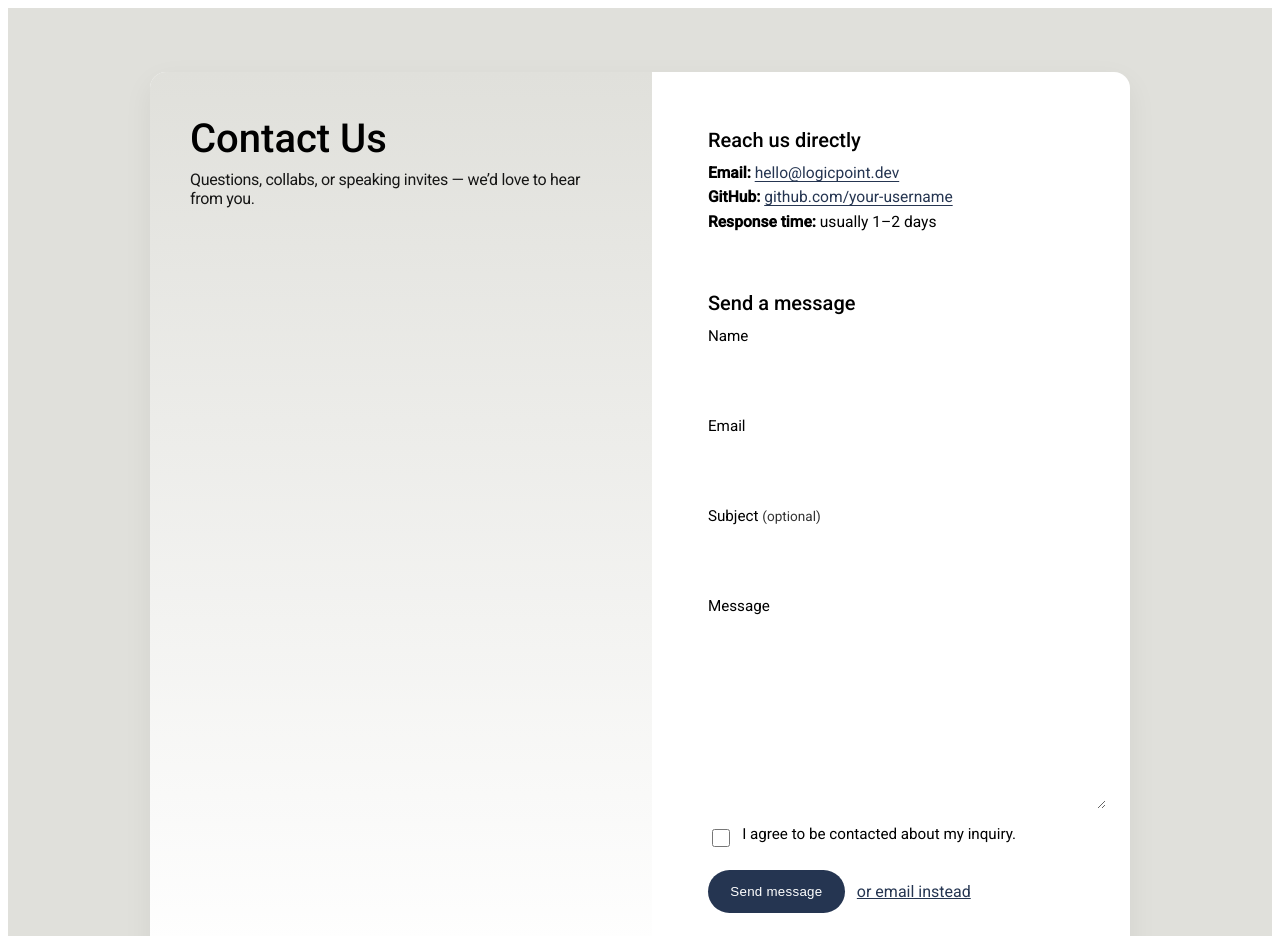
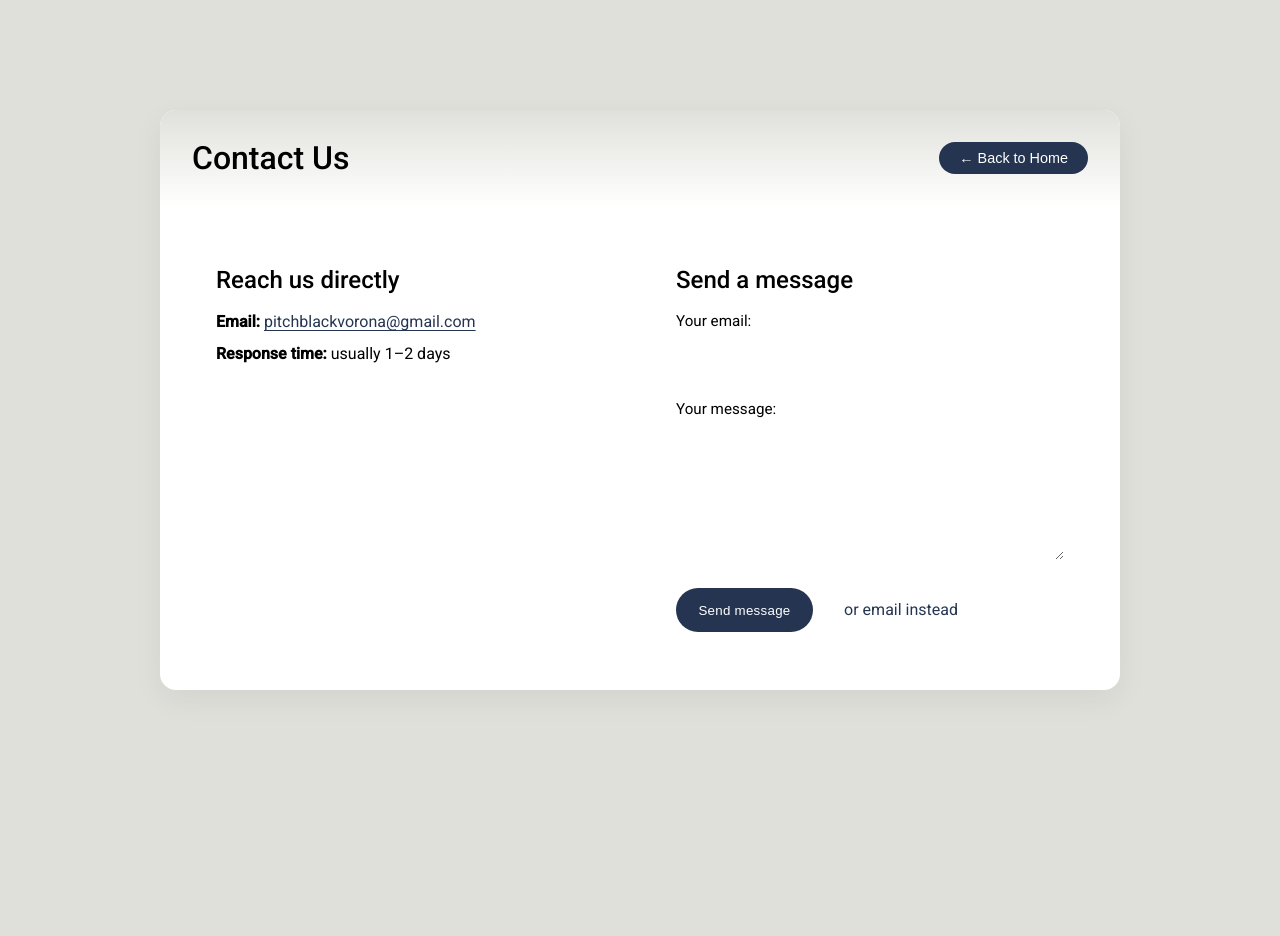
Before and after one commit to Vexachu/home, a website: page contact.html in a window 1280 px wide. Shown: the top 936 px of the page. After the commit the page ends 800 px from the top, so only its background shows below. Drawn offline with Linux system fonts and the light colour scheme.

Commit message:
Update contact.html

```diff
--- a/contact.html
+++ b/contact.html
@@ -5,259 +5,247 @@
   <meta name="viewport" content="width=device-width, initial-scale=1" />
   <title>Contact Us — LogicPoint</title>
 
-  <!-- Roboto (matches your Squarespace font) -->
   <link href="https://fonts.googleapis.com/css2?family=Roboto:wght@400;500&display=swap" rel="stylesheet">
-
-  <!-- Your main site stylesheet -->
-  <link rel="stylesheet" href="assets/site.css" />
+  <link rel="stylesheet" href="assets/style.css" />
 
   <style>
-    /* Contact page scoped styles (safe to keep inline or move to site.css) */
-    :root{
-      /* pulled from your SS variables */
-      --safeDarkAccent-hsl: 218.18,37.29%,23.14%;  /* deep blue */
-      --lightAccent-hsl:    60,7.46%,86.86%;       /* pale cream */
-      --black-hsl:          0,0%,0%;
-      --white-hsl:          0,0%,100%;
+    :root {
+      --safeDarkAccent-hsl: 218.18,37.29%,23.14%;
+      --lightAccent-hsl: 60,7.46%,86.86%;
+      --black-hsl: 0,0%,0%;
+      --white-hsl: 0,0%,100%;
     }
-    .contact-wrap{
-      min-height: 100svh;
+
+    body {
+      font-family: Roboto, system-ui, sans-serif;
+      background: hsl(var(--lightAccent-hsl));
+      color: hsl(var(--black-hsl));
+      margin: 0;
+      padding: 0;
+    }
+
+    .contact-wrap {
+      min-height: 100vh;
       display: grid;
       place-items: center;
-      background: hsl(var(--lightAccent-hsl));
-      padding: 4rem 1rem;
-      font-family: Roboto, system-ui, -apple-system, Segoe UI, Arial, sans-serif;
-      color: hsl(var(--black-hsl));
+      padding: 3rem 1rem;
     }
-    .contact-card{
+
+    .contact-card {
       width: 100%;
-      max-width: 980px;
+      max-width: 960px;
       background: hsl(var(--white-hsl));
-      border: 1px solid hsl(var(--safeDarkAccent-hsl) / 0.12);
       border-radius: 16px;
       box-shadow: 0 10px 30px hsl(0 0% 0% / 0.06);
-      overflow: clip;
+      overflow: hidden;
     }
-    .contact-grid{
-      display: grid;
-      grid-template-columns: 1fr;
-      gap: 0;
-    }
-    .contact-hero{
-      padding: 2.25rem 2rem;
-      background: linear-gradient(180deg,
-        hsl(var(--lightAccent-hsl)) 0%,
-        hsl(var(--white-hsl)) 100%);
+
+    .contact-header {
+      display: flex;
+      justify-content: space-between;
+      align-items: center;
+      padding: 1.5rem 2rem;
+      background: linear-gradient(180deg, hsl(var(--lightAccent-hsl)) 0%, hsl(var(--white-hsl)) 100%);
       border-bottom: 1px solid hsl(var(--safeDarkAccent-hsl) / 0.12);
     }
-    .contact-hero h1{
+
+    .contact-header h1 {
+      font-size: 2rem;
       font-weight: 500;
-      font-size: clamp(1.8rem, 3vw + 1rem, 2.5rem);
-      line-height: 1.15;
-      margin: 0 0 .5rem 0;
-    }
-    .contact-hero p{
       margin: 0;
-      font-size: 1rem;
-      opacity: .9;
-      letter-spacing: -.02em;
     }
 
-    .contact-body{
-      padding: 2rem;
-      display: grid;
-      gap: 1.25rem;
-    }
-    @media (min-width: 900px){
-      .contact-grid{ grid-template-columns: 1.05fr 1fr; }
-      .contact-body{ grid-template-columns: 1fr; padding: 2.25rem; }
-      .contact-hero{ padding: 2.75rem 2.5rem; }
+    .back-btn {
+      background: hsl(var(--safeDarkAccent-hsl));
+      color: white;
+      border: none;
+      border-radius: 999px;
+      padding: 0.5rem 1.25rem;
+      font-size: 0.9rem;
+      cursor: pointer;
     }
 
-    .panel{
-      padding: 1.25rem;
-      border: 1px solid hsl(var(--safeDarkAccent-hsl) / 0.12);
+    .back-btn:hover {
+      opacity: 0.9;
+    }
+
+    .contact-body {
+      display: grid;
+      gap: 1.5rem;
+      padding: 2rem;
+    }
+
+    @media (min-width: 900px) {
+      .contact-body {
+        grid-template-columns: 1fr 1fr;
+      }
+    }
+
+    .panel {
+      border: 1px solid hsl(var(--safeDarkAccent-hsl) / 0.15);
       border-radius: 12px;
+      padding: 1.5rem;
       background: hsl(var(--white-hsl));
     }
-    .panel h2{
-      margin: 0 0 .75rem;
+
+    .panel h2 {
+      margin-top: 0;
       font-weight: 500;
-      font-size: 1.25rem;
+      margin-bottom: 0.75rem;
     }
-    .meta{
+
+    .meta {
       display: grid;
-      gap: .4rem;
-      font-size: .975rem;
+      gap: 0.5rem;
     }
-    .meta a{
+
+    .meta a {
       color: hsl(var(--safeDarkAccent-hsl));
       text-decoration: underline;
       text-underline-offset: 3px;
     }
 
-    form{
+    form {
       display: grid;
       gap: 1rem;
     }
-    .field{
-      display: grid;
-      gap: .45rem;
+
+    label {
+      font-size: 0.95rem;
+      display: block;
     }
-    label{
-      font-size: .95rem;
-    }
-    input[type="text"],
+
     input[type="email"],
-    textarea{
-      appearance: none;
+    textarea {
       width: 100%;
       border-radius: 10px;
       border: 1px solid hsl(var(--black-hsl) / 0.2);
-      padding: .85rem 1rem;
+      padding: 0.8rem;
       font: inherit;
-      line-height: 1.35;
-      background: hsl(var(--white-hsl));
     }
-    textarea{ min-height: 160px; resize: vertical; }
 
-    .hint{ font-size: .85rem; opacity: .8; }
+    textarea {
+      min-height: 140px;
+      resize: vertical;
+    }
 
-    .actions{
+    .actions {
       display: flex;
-      gap: .75rem;
+      gap: 0.75rem;
       align-items: center;
       flex-wrap: wrap;
-      margin-top: .25rem;
+      margin-top: 0.25rem;
     }
-    button[type="submit"]{
+
+    button[type="submit"] {
       border: none;
       border-radius: 999px;
-      padding: .9rem 1.4rem;
+      padding: 0.9rem 1.4rem;
       font-weight: 500;
-      letter-spacing: .02em;
+      letter-spacing: 0.02em;
       color: hsl(var(--white-hsl));
       background: hsl(var(--safeDarkAccent-hsl));
       cursor: pointer;
     }
-    button[type="submit"]:focus-visible{
-      outline: 2px solid hsl(var(--safeDarkAccent-hsl));
-      outline-offset: 3px;
+
+    button[type="submit"]:hover {
+      opacity: 0.9;
     }
-    .ghost{
+
+    .ghost {
       background: transparent;
       color: hsl(var(--safeDarkAccent-hsl));
-      border: 1px solid hsl(var(--safeDarkAccent-hsl) / .35);
+      border: 1px solid hsl(var(--safeDarkAccent-hsl) / 0.35);
+      padding: 0.7rem 1.2rem;
+      border-radius: 999px;
+      text-decoration: none;
     }
 
-    .status{
-      font-size: .95rem;
-      margin-left: .25rem;
+    .status {
+      font-size: 0.95rem;
     }
-    .ok{ color: hsl(150 40% 32%); }
-    .err{ color: hsl(10 70% 45%); }
 
-    /* Respect reduced motion */
-    @media (prefers-reduced-motion: reduce){
-      * { animation: none !important; transition: none !important; }
+    .ok {
+      color: hsl(150 40% 32%);
+    }
+
+    .err {
+      color: hsl(10 70% 45%);
     }
   </style>
 </head>
 <body>
   <main class="contact-wrap">
     <article class="contact-card" role="region" aria-labelledby="contact-title">
-      <div class="contact-grid">
-        <!-- Left: intro -->
-        <section class="contact-hero">
+      <div class="contact-header">
         <h1 id="contact-title">Contact Us</h1>
-          <p>Questions, collabs, or speaking invites — we’d love to hear from you.</p>
+        <button class="back-btn" onclick="window.location.href='index.html'">← Back to Home</button>
+      </div>
+
+      <div class="contact-body">
+        <!-- Left Panel -->
+        <section class="panel">
+          <h2>Reach us directly</h2>
+          <div class="meta">
+            <div><strong>Email:</strong> <a href="mailto:pitchblackvorona@gmail.com">pitchblackvorona@gmail.com</a></div>
+            <div><strong>Response time:</strong> usually 1–2 days</div>
+          </div>
         </section>
 
-        <!-- Right: meta (stacked under on mobile) -->
-        <section class="contact-body">
-          <div class="panel" aria-labelledby="reach-us">
-            <h2 id="reach-us">Reach us directly</h2>
-            <div class="meta">
-              <div><strong>Email:</strong> <a href="mailto:hello@logicpoint.dev">hello@logicpoint.dev</a></div>
-              <div><strong>GitHub:</strong> <a href="https://github.com/your-username" rel="noopener">github.com/your-username</a></div>
-              <div><strong>Response time:</strong> usually 1–2 days</div>
-            </div>
-          </div>
+        <!-- Right Panel: Form -->
+        <section class="panel">
+          <h2>Send a message</h2>
 
-          <div class="panel" aria-labelledby="send-message">
-            <h2 id="send-message">Send a message</h2>
-
-            <!-- Formspree example endpoint:
-                 Replace "your_form_id" after you create one at https://formspree.io
-                 (or swap with any static-friendly service) -->
-            <form id="contact-form" action="https://formspree.io/f/your_form_id" method="POST" novalidate>
-              <div class="field">
-                <label for="name">Name</label>
-                <input id="name" name="name" type="text" autocomplete="name" required aria-required="true" />
-              </div>
-
-              <div class="field">
-                <label for="email">Email</label>
-                <input id="email" name="_replyto" type="email" inputmode="email" autocomplete="email" required aria-required="true" />
-              </div>
-
-              <div class="field">
-                <label for="subject">Subject <span class="hint">(optional)</span></label>
-                <input id="subject" name="subject" type="text" />
-              </div>
-
-              <div class="field">
-                <label for="message">Message</label>
-                <textarea id="message" name="message" required aria-required="true"></textarea>
-              </div>
-
-              <div class="field" style="display:flex; gap:.6rem; align-items:flex-start;">
-                <input id="consent" name="consent" type="checkbox" required aria-required="true" style="margin-top:.25rem; width:1.1rem; height:1.1rem;">
-                <label for="consent">I agree to be contacted about my inquiry.</label>
-              </div>
-
+          <!-- Your active Formspree form -->
+          <form id="contact-form" action="https://formspree.io/f/mzzjojjl" method="POST">
+            <label>
+              Your email:
+              <input type="email" name="email" required />
+            </label>
+            <label>
+              Your message:
+              <textarea name="message" required></textarea>
+            </label>
             <div class="actions">
               <button type="submit">Send message</button>
-                <a class="ghost" href="mailto:hello@logicpoint.dev?subject=Hello%20LogicPoint">or email instead</a>
+              <a class="ghost" href="mailto:pitchblackvorona@gmail.com?subject=Hello%20LogicPoint">or email instead</a>
               <span id="form-status" class="status" role="status" aria-live="polite"></span>
             </div>
           </form>
-          </div>
         </section>
       </div>
     </article>
   </main>
 
   <script>
-    // Progressive enhancement: fetch submit with status text
-    (function () {
+    // AJAX form handler for nicer feedback
     const form = document.getElementById('contact-form');
     const statusEl = document.getElementById('form-status');
-      if (!form) return;
 
     form.addEventListener('submit', async (e) => {
-        // If action is Formspree and browser supports fetch, do AJAX
-        if (!window.fetch) return; // fallback to normal POST
       e.preventDefault();
-
       statusEl.textContent = 'Sending…';
       try {
-          const fd = new FormData(form);
-          const res = await fetch(form.action, { method: 'POST', body: fd, headers: { 'Accept': 'application/json' }});
+        const data = new FormData(form);
+        const res = await fetch(form.action, {
+          method: 'POST',
+          body: data,
+          headers: { 'Accept': 'application/json' }
+        });
+
         if (res.ok) {
           form.reset();
-            statusEl.textContent = 'Thanks! We’ll be in touch soon.';
+          statusEl.textContent = 'Thanks! Your message has been sent.';
           statusEl.className = 'status ok';
         } else {
-            statusEl.textContent = 'Something went wrong. Please try again or email us.';
+          statusEl.textContent = 'Something went wrong. Please try again or email us directly.';
           statusEl.className = 'status err';
         }
-        } catch (err) {
+      } catch {
         statusEl.textContent = 'Network error. Please try again later.';
         statusEl.className = 'status err';
       }
     });
-    })();
   </script>
 </body>
 </html>
```
Lines whose indentation alone changed are shown as unchanged.
